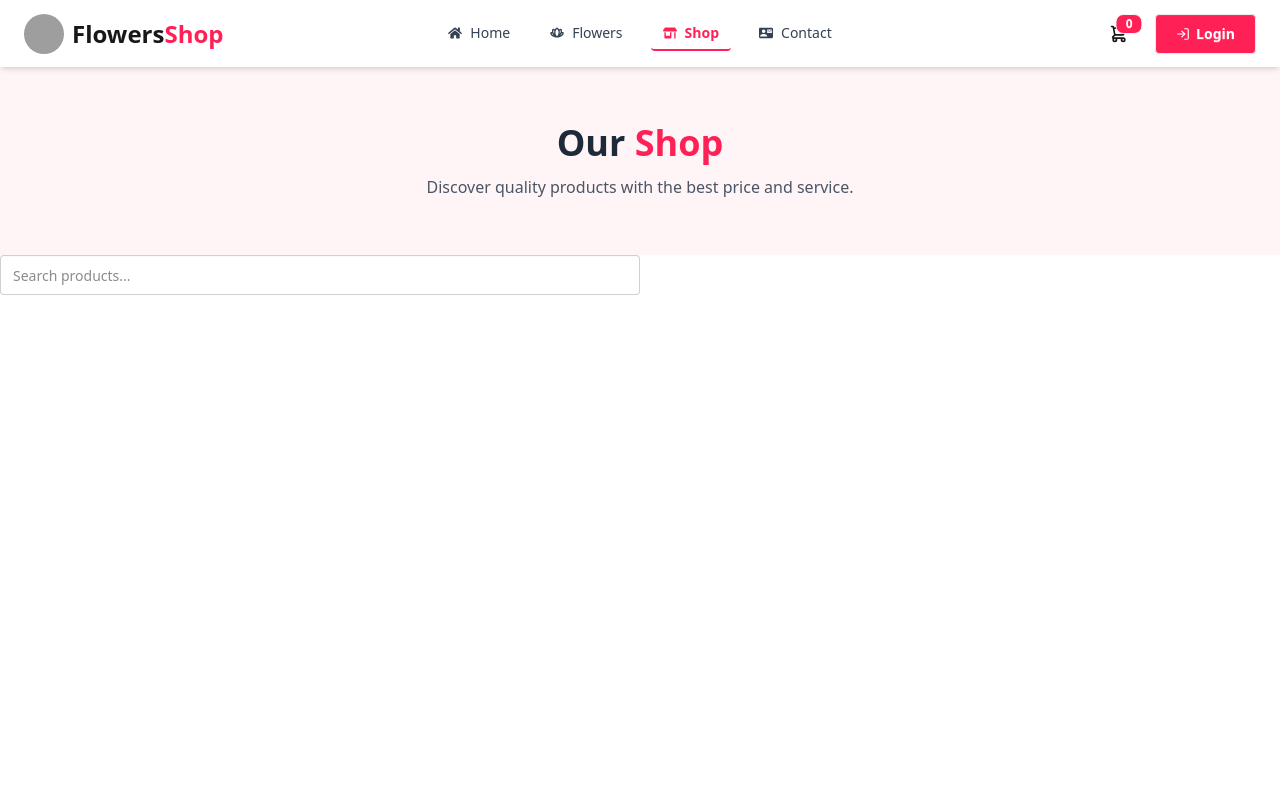
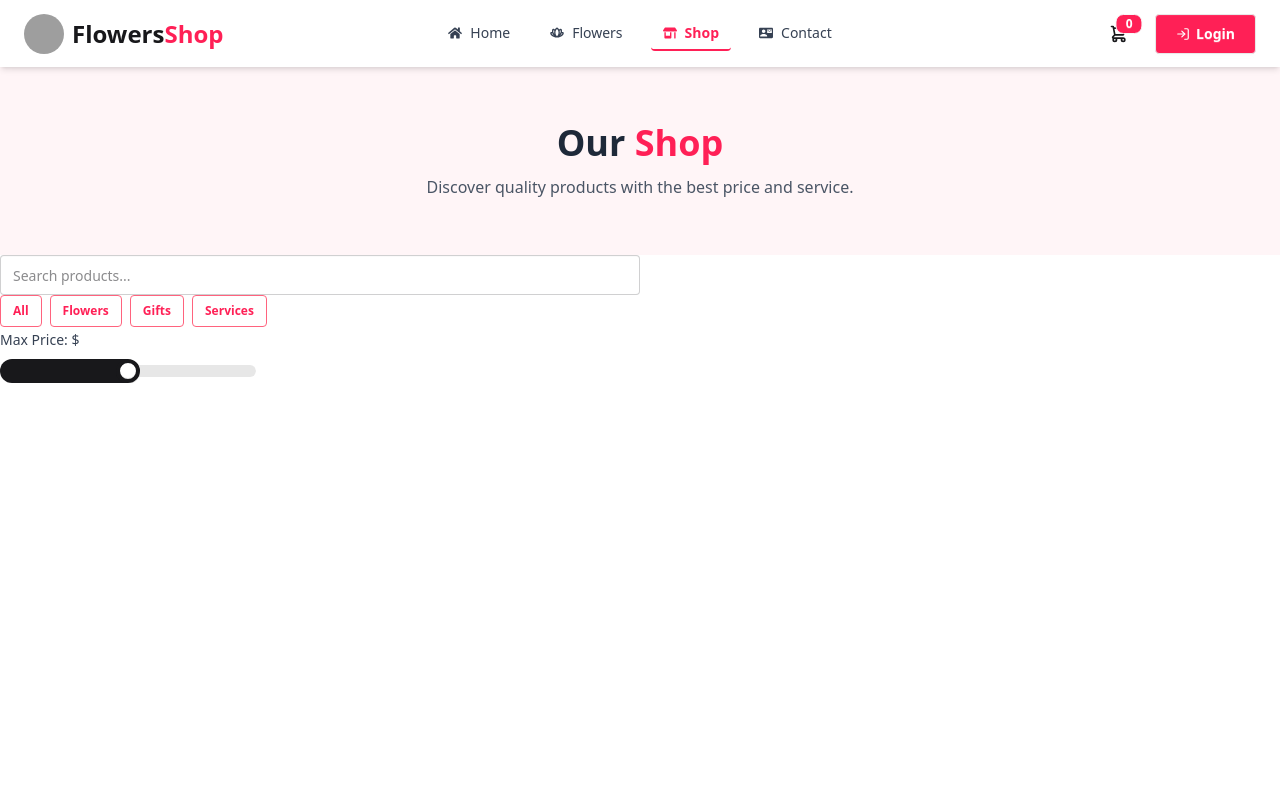
Before and after one commit to mohammademon393/Flowers-Shop, a React (Vite) app: page /shop in a window 1280 px wide. Shown: the top 800 px of the page. Built offline with nearby package versions, Linux system fonts and the light colour scheme; grey boxes are pictures that could not be loaded.

Commit message:
category and price filters added

```diff
--- /dev/null
+++ b/src/Pages/Shop/CategoryFilter.jsx
@@ -0,0 +1,23 @@
+const categories = ["All", "Flowers", "Gifts", "Services"];
+
+const CategoryFilter = ({ active, setActive }) => {
+  return (
+    <div className="flex gap-2 flex-wrap">
+      {categories.map((cat) => (
+        <button
+          key={cat}
+          onClick={() => setActive(cat)}
+          className={`btn btn-sm ${
+            active === cat
+              ? "bg-rose-500 text-white"
+              : "btn-outline border-rose-400 text-rose-500"
+          }`}
+        >
+          {cat}
+        </button>
+      ))}
+    </div>
+  );
+};
+
+export default CategoryFilter;
--- /dev/null
+++ b/src/Pages/Shop/PriceFilter.jsx
@@ -0,0 +1,19 @@
+const PriceFilter = ({ max, setMax }) => {
+  return (
+    <div className="w-full md:w-64">
+      <label className="text-sm font-medium text-gray-700">
+        Max Price: ${max}
+      </label>
+      <input
+        type="range"
+        min="0"
+        max="1000"
+        value={max}
+        onChange={(e) => setMax(e.target.value)}
+        className="range range-rose-500 mt-2"
+      />
+    </div>
+  );
+};
+
+export default PriceFilter;
--- a/src/Pages/Shop/Shop.jsx
+++ b/src/Pages/Shop/Shop.jsx
@@ -1,12 +1,16 @@
 import React from 'react';
 import ShopHero from './ShopHero';
 import SearchBar from './SearchBar';
+import CategoryFilter from './CategoryFilter';
+import PriceFilter from './PriceFilter';
 
 const Shop = () => {
     return (
         <div className="min-h-screen">
             <ShopHero></ShopHero>
             <SearchBar></SearchBar>
+            <CategoryFilter></CategoryFilter>
+            <PriceFilter></PriceFilter>
         </div>
     );
 };
```
